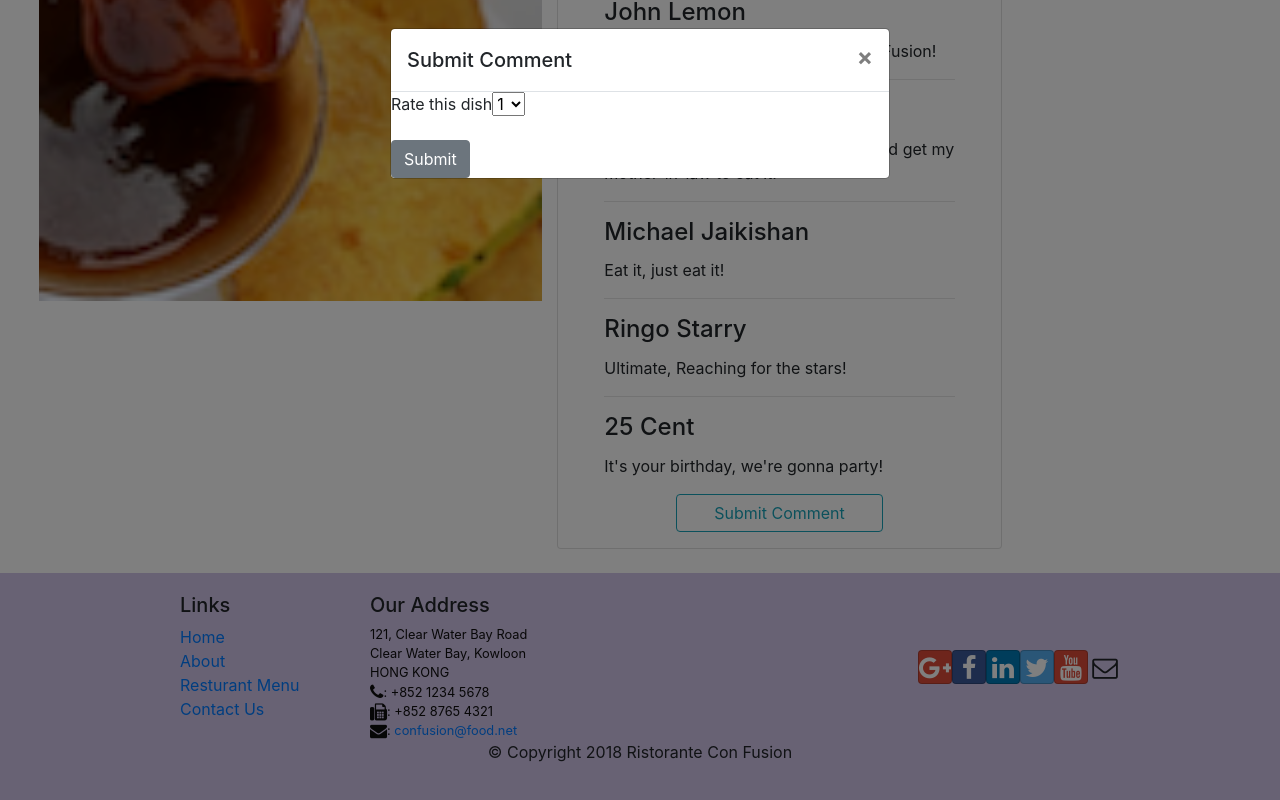
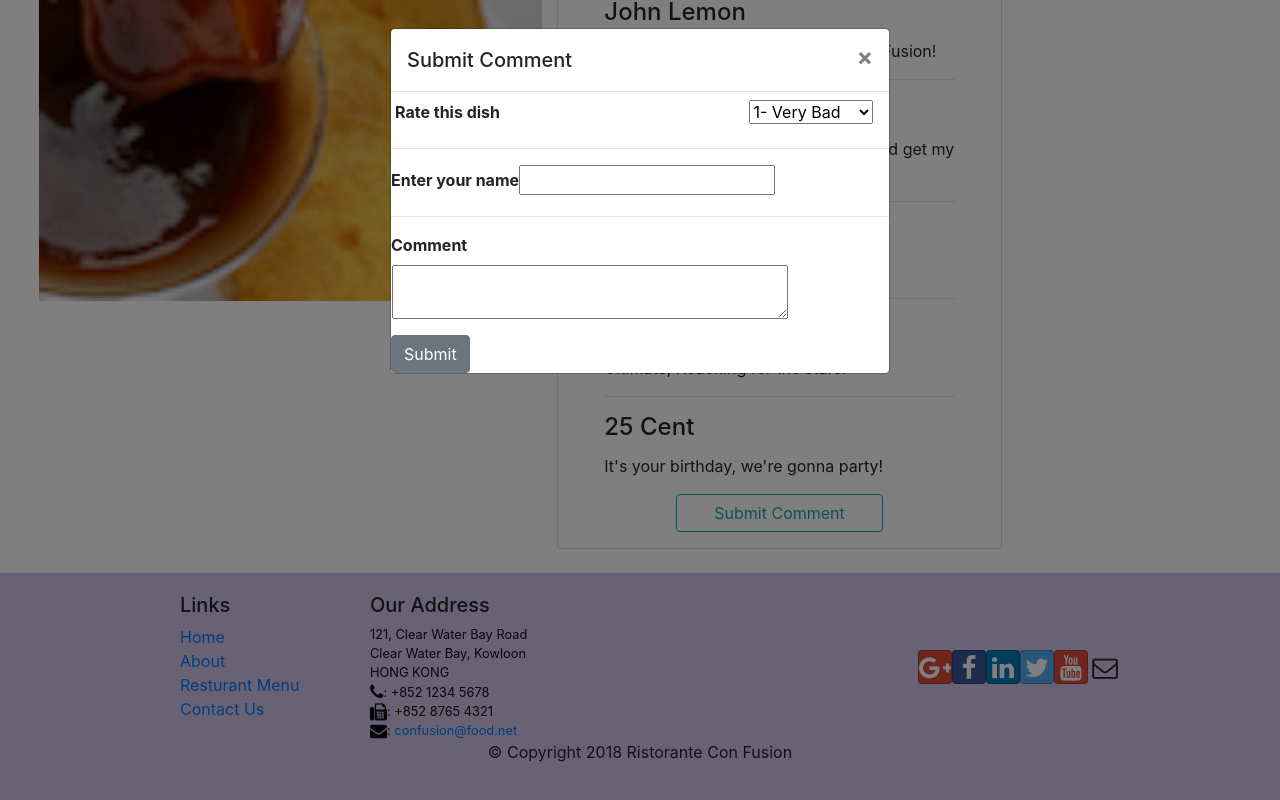
Before and after one commit to yossef-khaled/Menu-App, a React (Create React App) app: page /menu/1 in a window 1280 px wide. Both pictures are taken after a click on the button "Submit Comment". Shown: the part 695-1495 px from the top of the page. Built offline with nearby package versions, Linux system fonts and the light colour scheme.

Commit message:
A simple form for submitting a comment

```diff
--- a/src/Components/DishDetailComponent.jsx
+++ b/src/Components/DishDetailComponent.jsx
@@ -2,7 +2,8 @@ import React, { Component } from 'react';
 import {
     Row, Card, CardImg, CardTitle, CardText, Breadcrumb, BreadcrumbItem, Button,
     Modal, ModalHeader, ModalBody, Form, FormGroup, Input, Label } from "reactstrap";
-import {Link} from 'react-router-dom';
+import { Link } from 'react-router-dom';
+import { Control, LocalForm, Errors } from 'react-redux-form';
 import '../App.css'
 
 class  DishDetail extends Component {
@@ -73,17 +74,39 @@ class  DishDetail extends Component {
                         Submit Comment
                     </ModalHeader>
                     <Form onSubmit={this.handleLogin}>
+                        <FormGroup className="mt-2">
+                            <Label htmlFor="rate" className="ml-1 mr-2 text-bold">
+                                <strong>
+                                Rate this dish
+                                </strong>
+                            </Label>
+                                <select name="rate" className="w-25 float-right mr-3">
+                                    <option>1- Very Bad</option>
+                                    <option>2- Bad</option>
+                                    <option>3- Good</option>
+                                    <option>4- Very Good</option>
+                                    <option>5- Excellent</option>
+                                </select>
+                        </FormGroup>
+                        <hr/>
                         <FormGroup>
-                            <Label htmlFor="rate">
-                                Rate this dish
+                            <Label htmlFor="userName">
+                                <strong>
+                                    Enter your name
+                                </strong>
                             </Label>
-                                <select name="rate">
-                                    <option>1</option>
-                                    <option>2</option>
-                                    <option>3</option>
-                                    <option>4</option>
-                                    <option>5</option>
-                                </select>
+                            <input type="text" id="userName" name="userName" />
+                        </FormGroup>
+                        <hr/>
+                        <FormGroup>
+                            <Label htmlFor="comment">
+                                <strong>
+                                    Comment
+                                </strong>
+                            </Label>
+                            <Row>
+                                <textarea type="textarea" id="comment" name="comment" className="ml-3 w-75 "/>
+                            </Row>
                         </FormGroup>
                         <Button type="submit">Submit</Button>
                     </Form>
```
